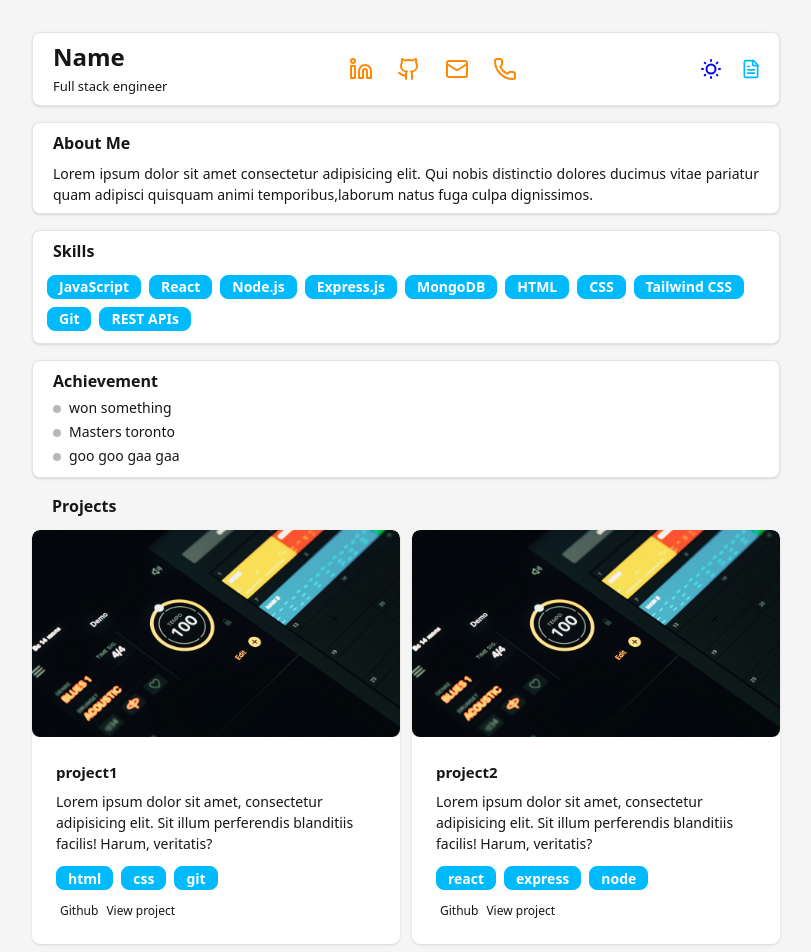
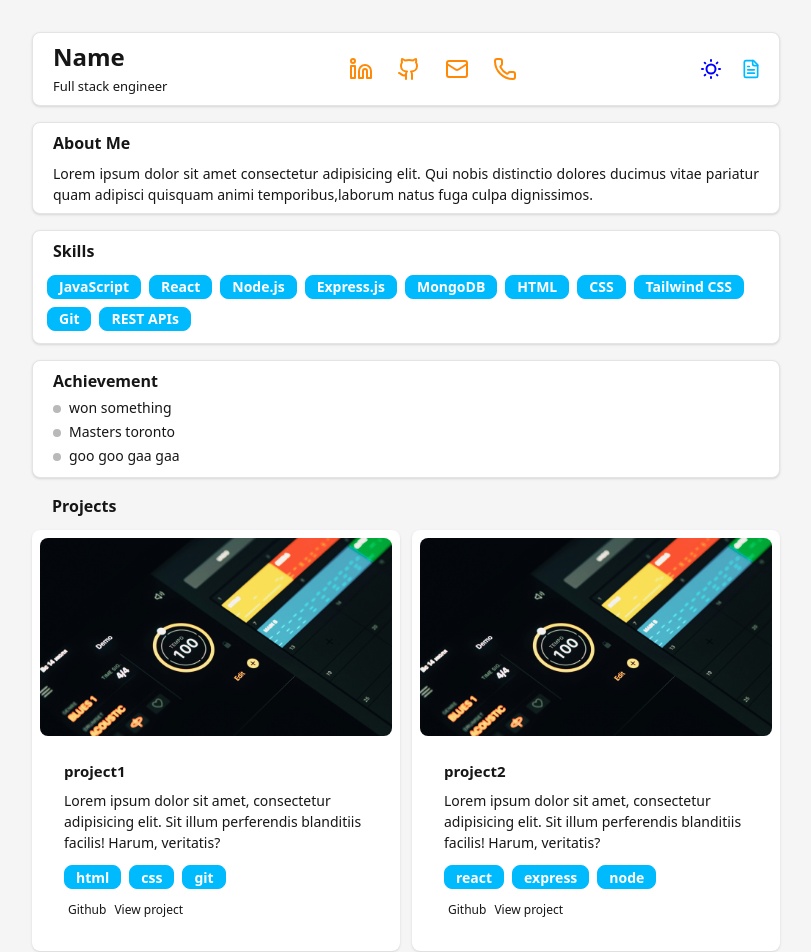
Before and after one commit to sudo-mazino/portfolio, a React (Vite) app: page / in a window 1280 px wide. Shown: the top 952 px of the page, without its empty margins (234-1045 px from the left). Built offline with nearby package versions, Linux system fonts and the light colour scheme.

Commit message:
minor tweaks

```diff
--- a/src/components/Projects.jsx
+++ b/src/components/Projects.jsx
@@ -4,12 +4,12 @@ import Stock1 from '../assets/stock1.jpg';
 
 const Project = ({title,description, text= [] }) => {
   return (
-    <div className="card group relative bg-base-100 rounded-lg overflow-hidden shadow-sm transition-all duration-300 hover:bg-neutral">
-        <figure className='aspect-video relative overflow-hidden rounded-lg transition-all duration-300 group-hover:scale-102' >
-            <img
-            src={Stock1}
-            alt="project"/>
-        </figure>
+    <div className="card group relative bg-base-100 p-2 rounded-lg overflow-hidden shadow-sm transition-all duration-300 hover:bg-neutral">
+        <div className='aspect-video relative overflow-hidden rounded-lg' >
+          <figure className='transition-all duration-300 group-hover:scale-103' >
+            <img src={Stock1} alt="project"/>
+          </figure>
+        </div>
         <div className="card-body">
             <h3 className="card-title text-[15px] font-semibold ">{title}</h3>
             <p>{description}</p>
--- a/src/index.css
+++ b/src/index.css
@@ -5,6 +5,9 @@
 @plugin "daisyui/theme" {
   name: "halloween";
   prefersdark: true;
+  --color-base-100: oklch(0.2108 0.0044 285.82);
+  --color-base-200: oklch(0.1408 0.0044 285.82);
+  --color-base-300: oklch(0 0.0044 285.82);
   --color-info:oklch(74% 0.16 232.661);
   --color-neutral: oklch(26% 0.007 34.298);
 }
```
